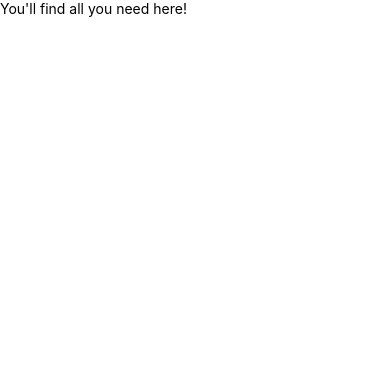
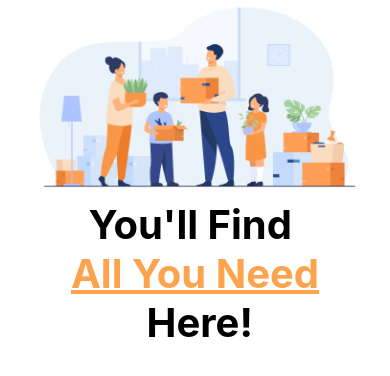
Before and after one commit to ViktorLumiste/MobileAppExample, a React Native app: screen / in a window 390 px wide. Shown: the top 376 px of the page. Built offline with nearby package versions, Linux system fonts and the light colour scheme.

Commit message:
Splash Screen

```diff
--- a/src/screens/auth/Splash/index.js
+++ b/src/screens/auth/Splash/index.js
@@ -1,9 +1,19 @@
 import React from "react";
-import {Text} from "react-native"
+import {
+    Text,
+    View,
+    Image
+} from "react-native"
+import { styles } from "./styles"
 
 const Splash = () => {
     return(
-        <Text>You'll find all you need here!</Text>
+        <View style={styles.container}>
+            <Image resizeMode="contain"  style={styles.image} source={require('../../../assets/splash_image.png')} />
+            <Text style={styles.title} >You'll Find </Text>
+            <Text style={[styles.title,styles.innerTitle]}>All You Need</Text>
+            <Text style={styles.title} > Here!</Text>
+        </View>
     )
 }
 export default Splash
--- a/src/screens/auth/Splash/styles.js
+++ b/src/screens/auth/Splash/styles.js
@@ -0,0 +1,17 @@
+import { StyleSheet } from "react-native";
+
+export const styles = StyleSheet.create({
+        image:{
+            width:'100%',
+            height: 200
+        },
+        title:{
+            fontSize:40,
+            fontWeight: 'bold',
+            textAlign: 'center'
+        },
+        innerTitle:{
+            color:'#FCA34D',
+            textDecorationLine: 'underline'
+        }
+})
```
Also changed, not shown: src/assets/splash_image.png (added), 1 other file (tests, documents, lock files or other folders).
